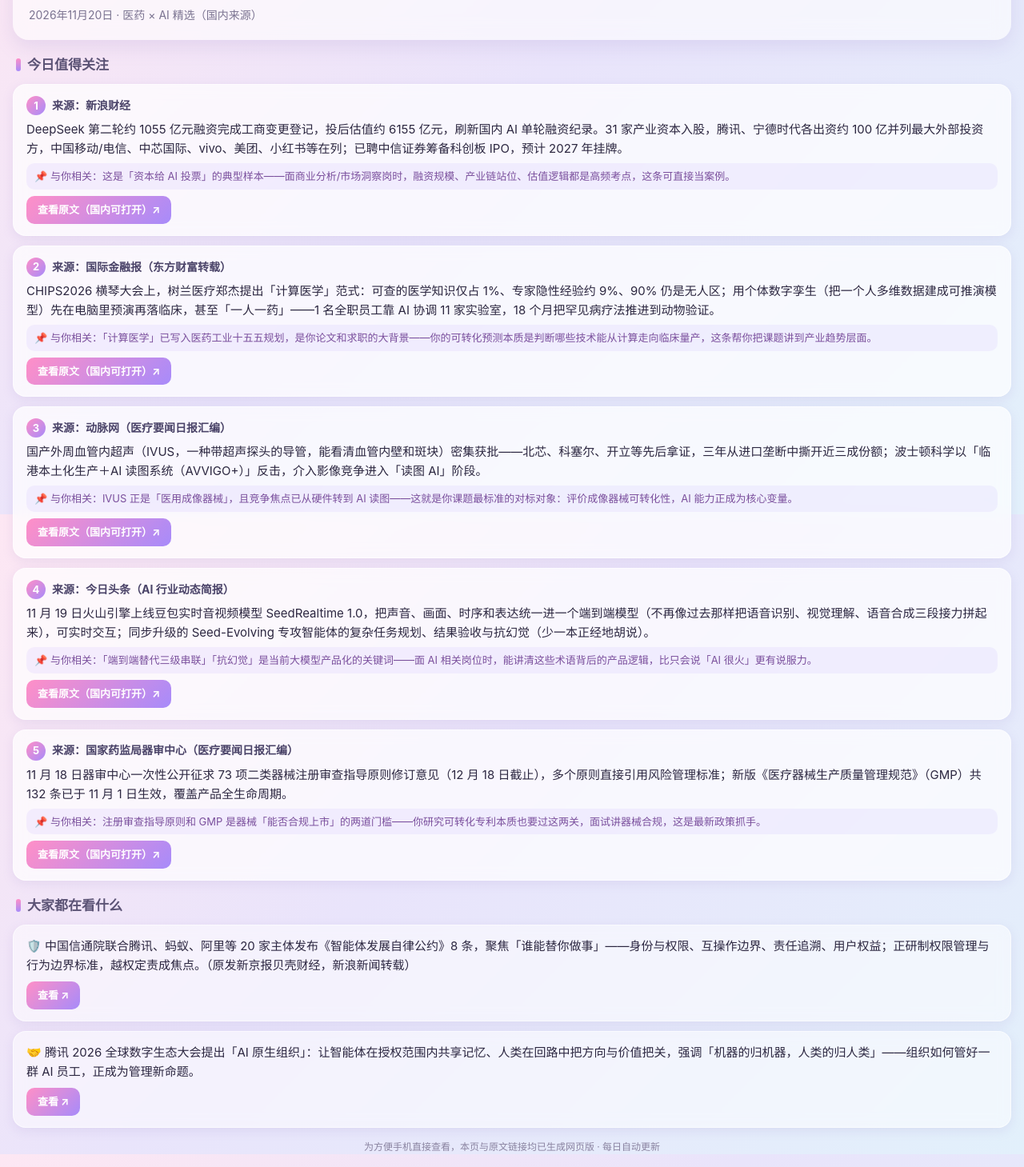
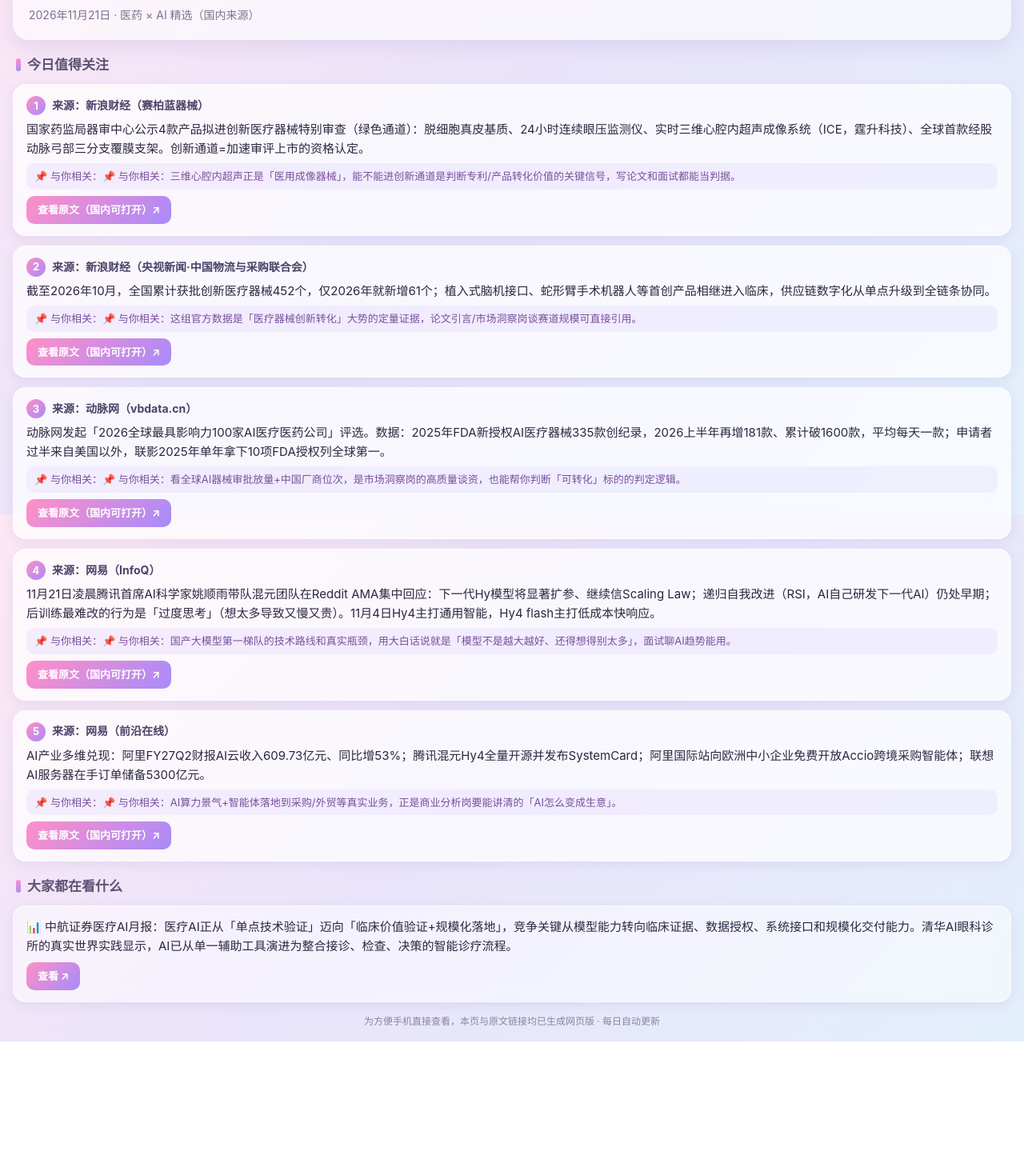
Before and after one commit to qiqi8-shiny/qqi_workbench, a plain HTML site: page digest/latest.html in a window 1280 px wide. Shown: the part 157-1616 px from the top of the page at 80% size. After the commit the page ends 1459 px from the top, so only its background shows below. Drawn offline with Linux system fonts and the light colour scheme.

Commit message:
feat: 自动同步 AI 日报 2026-11-21

```diff
--- a/digest/latest.html
+++ b/digest/latest.html
@@ -3,7 +3,7 @@
 <head>
 <meta charset="UTF-8">
 <meta name="viewport" content="width=device-width, initial-scale=1.0">
-<title>AI 日报 · 2026年11月20日</title>
+<title>AI 日报 · 2026年11月21日</title>
 <style>
   * { box-sizing: border-box; margin: 0; padding: 0; }
   body {
@@ -67,49 +67,45 @@
   <section id="p1" class="page active">
     <div class="hero">
       <h1>AI 日报</h1>
-      <div class="date">2026年11月20日 · 医药 × AI 精选（国内来源）</div>
+      <div class="date">2026年11月21日 · 医药 × AI 精选（国内来源）</div>
     </div>
     <div class="sectitle"><span class="bar"></span>今日值得关注</div>
 
         <article class="card">
-          <div class="meta"><span class="num">1</span><span class="src">来源：新浪财经</span></div>
-          <p class="sum">DeepSeek 第二轮约 1055 亿元融资完成工商变更登记，投后估值约 6155 亿元，刷新国内 AI 单轮融资纪录。31 家产业资本入股，腾讯、宁德时代各出资约 100 亿并列最大外部投资方，中国移动/电信、中芯国际、vivo、美团、小红书等在列；已聘中信证券筹备科创板 IPO，预计 2027 年挂牌。</p>
-          <div class="rel">📌 与你相关：这是「资本给 AI 投票」的典型样本——面商业分析/市场洞察岗时，融资规模、产业链站位、估值逻辑都是高频考点，这条可直接当案例。</div>
-          <a class="linkbtn" href="https://finance.sina.com.cn/jjxw/2026-11-20/doc-inizixmi5693104.shtml" target="_blank" rel="noopener">查看原文（国内可打开）↗</a>
+          <div class="meta"><span class="num">1</span><span class="src">来源：新浪财经（赛柏蓝器械）</span></div>
+          <p class="sum">国家药监局器审中心公示4款产品拟进创新医疗器械特别审查（绿色通道）：脱细胞真皮基质、24小时连续眼压监测仪、实时三维心腔内超声成像系统（ICE，霆升科技）、全球首款经股动脉弓部三分支覆膜支架。创新通道=加速审评上市的资格认定。</p>
+          <div class="rel">📌 与你相关：📌 与你相关：三维心腔内超声正是「医用成像器械」，能不能进创新通道是判断专利/产品转化价值的关键信号，写论文和面试都能当判据。</div>
+          <a class="linkbtn" href="https://finance.sina.cn/2026-11-20/detail-inizkura3959375.d.html" target="_blank" rel="noopener">查看原文（国内可打开）↗</a>
         </article>
         <article class="card">
-          <div class="meta"><span class="num">2</span><span class="src">来源：国际金融报（东方财富转载）</span></div>
-          <p class="sum">CHIPS2026 横琴大会上，树兰医疗郑杰提出「计算医学」范式：可查的医学知识仅占 1%、专家隐性经验约 9%、90% 仍是无人区；用个体数字孪生（把一个人多维数据建成可推演模型）先在电脑里预演再落临床，甚至「一人一药」——1 名全职员工靠 AI 协调 11 家实验室，18 个月把罕见病疗法推进到动物验证。</p>
-          <div class="rel">📌 与你相关：「计算医学」已写入医药工业十五五规划，是你论文和求职的大背景——你的可转化预测本质是判断哪些技术能从计算走向临床量产，这条帮你把课题讲到产业趋势层面。</div>
-          <a class="linkbtn" href="https://finance.eastmoney.com/a/202611193934940978.html" target="_blank" rel="noopener">查看原文（国内可打开）↗</a>
+          <div class="meta"><span class="num">2</span><span class="src">来源：新浪财经（央视新闻·中国物流与采购联合会）</span></div>
+          <p class="sum">截至2026年10月，全国累计获批创新医疗器械452个，仅2026年就新增61个；植入式脑机接口、蛇形臂手术机器人等首创产品相继进入临床，供应链数字化从单点升级到全链条协同。</p>
+          <div class="rel">📌 与你相关：📌 与你相关：这组官方数据是「医疗器械创新转化」大势的定量证据，论文引言/市场洞察岗谈赛道规模可直接引用。</div>
+          <a class="linkbtn" href="https://finance.sina.com.cn/jjxw/2026-11-20/doc-inizkuqx5525502.shtml" target="_blank" rel="noopener">查看原文（国内可打开）↗</a>
         </article>
         <article class="card">
-          <div class="meta"><span class="num">3</span><span class="src">来源：动脉网（医疗要闻日报汇编）</span></div>
-          <p class="sum">国产外周血管内超声（IVUS，一种带超声探头的导管，能看清血管内壁和斑块）密集获批——北芯、科塞尔、开立等先后拿证，三年从进口垄断中撕开近三成份额；波士顿科学以「临港本土化生产＋AI 读图系统（AVVIGO+）」反击，介入影像竞争进入「读图 AI」阶段。</p>
-          <div class="rel">📌 与你相关：IVUS 正是「医用成像器械」，且竞争焦点已从硬件转到 AI 读图——这就是你课题最标准的对标对象：评价成像器械可转化性，AI 能力正成为核心变量。</div>
-          <a class="linkbtn" href="http://mp.weixin.qq.com/s?__biz=MzY5MzUyMTI1NA==&amp;mid=2247483660&amp;idx=1&amp;sn=764138afd7a0f5f2a0a930b6e11fad57&amp;chksm=f55a6b660d50f34ead22e4817bfc617a9e576c31f7ef4bc4d1d1392de80cb59c8a9226da9b18#rd" target="_blank" rel="noopener">查看原文（国内可打开）↗</a>
+          <div class="meta"><span class="num">3</span><span class="src">来源：动脉网（vbdata.cn）</span></div>
+          <p class="sum">动脉网发起「2026全球最具影响力100家AI医疗医药公司」评选。数据：2025年FDA新授权AI医疗器械335款创纪录，2026上半年再增181款、累计破1600款，平均每天一款；申请者过半来自美国以外，联影2025年单年拿下10项FDA授权列全球第一。</p>
+          <div class="rel">📌 与你相关：📌 与你相关：看全球AI器械审批放量+中国厂商位次，是市场洞察岗的高质量谈资，也能帮你判断「可转化」标的的判定逻辑。</div>
+          <a class="linkbtn" href="https://www.vbdata.cn/1519105603" target="_blank" rel="noopener">查看原文（国内可打开）↗</a>
         </article>
         <article class="card">
-          <div class="meta"><span class="num">4</span><span class="src">来源：今日头条（AI 行业动态简报）</span></div>
-          <p class="sum">11 月 19 日火山引擎上线豆包实时音视频模型 SeedRealtime 1.0，把声音、画面、时序和表达统一进一个端到端模型（不再像过去那样把语音识别、视觉理解、语音合成三段接力拼起来），可实时交互；同步升级的 Seed-Evolving 专攻智能体的复杂任务规划、结果验收与抗幻觉（少一本正经地胡说）。</p>
-          <div class="rel">📌 与你相关：「端到端替代三级串联」「抗幻觉」是当前大模型产品化的关键词——面 AI 相关岗位时，能讲清这些术语背后的产品逻辑，比只会说「AI 很火」更有说服力。</div>
-          <a class="linkbtn" href="https://www.toutiao.com/a7710027062827827739" target="_blank" rel="noopener">查看原文（国内可打开）↗</a>
+          <div class="meta"><span class="num">4</span><span class="src">来源：网易（InfoQ）</span></div>
+          <p class="sum">11月21日凌晨腾讯首席AI科学家姚顺雨带队混元团队在Reddit AMA集中回应：下一代Hy模型将显著扩参、继续信Scaling Law；递归自我改进（RSI，AI自己研发下一代AI）仍处早期；后训练最难改的行为是「过度思考」（想太多导致又慢又贵）。11月4日Hy4主打通用智能，Hy4 flash主打低成本快响应。</p>
+          <div class="rel">📌 与你相关：📌 与你相关：国产大模型第一梯队的技术路线和真实瓶颈，用大白话说就是「模型不是越大越好、还得想得别太多」，面试聊AI趋势能用。</div>
+          <a class="linkbtn" href="https://www.163.com/dy/article/LC8FIH9F0511D3QS.html" target="_blank" rel="noopener">查看原文（国内可打开）↗</a>
         </article>
         <article class="card">
-          <div class="meta"><span class="num">5</span><span class="src">来源：国家药监局器审中心（医疗要闻日报汇编）</span></div>
-          <p class="sum">11 月 18 日器审中心一次性公开征求 73 项二类器械注册审查指导原则修订意见（12 月 18 日截止），多个原则直接引用风险管理标准；新版《医疗器械生产质量管理规范》（GMP）共 132 条已于 11 月 1 日生效，覆盖产品全生命周期。</p>
-          <div class="rel">📌 与你相关：注册审查指导原则和 GMP 是器械「能否合规上市」的两道门槛——你研究可转化专利本质也要过这两关，面试讲器械合规，这是最新政策抓手。</div>
-          <a class="linkbtn" href="http://mp.weixin.qq.com/s?__biz=MzY5MzUyMTI1NA==&amp;mid=2247483660&amp;idx=1&amp;sn=764138afd7a0f5f2a0a930b6e11fad57&amp;chksm=f55a6b660d50f34ead22e4817bfc617a9e576c31f7ef4bc4d1d1392de80cb59c8a9226da9b18#rd" target="_blank" rel="noopener">查看原文（国内可打开）↗</a>
+          <div class="meta"><span class="num">5</span><span class="src">来源：网易（前沿在线）</span></div>
+          <p class="sum">AI产业多维兑现：阿里FY27Q2财报AI云收入609.73亿元、同比增53%；腾讯混元Hy4全量开源并发布SystemCard；阿里国际站向欧洲中小企业免费开放Accio跨境采购智能体；联想AI服务器在手订单储备5300亿元。</p>
+          <div class="rel">📌 与你相关：📌 与你相关：AI算力景气+智能体落地到采购/外贸等真实业务，正是商业分析岗要能讲清的「AI怎么变成生意」。</div>
+          <a class="linkbtn" href="https://www.163.com/dy/article/LC7L4UKP05569XIR.html" target="_blank" rel="noopener">查看原文（国内可打开）↗</a>
         </article>
     <div class="sectitle"><span class="bar"></span>大家都在看什么</div>
 
         <article class="card sub">
-          <p class="sum">🛡️ 中国信通院联合腾讯、蚂蚁、阿里等 20 家主体发布《智能体发展自律公约》8 条，聚焦「谁能替你做事」——身份与权限、互操作边界、责任追溯、用户权益；正研制权限管理与行为边界标准，越权定责成焦点。（原发新京报贝壳财经，新浪新闻转载）</p>
-          <a class="linkbtn" href="http://mp.weixin.qq.com/s?__biz=MzA4NDk2NjM3MQ==&amp;mid=2650660563&amp;idx=1&amp;sn=698c319b0e3017cee45bd297cb0dc516&amp;chksm=8643746afe100017fcaa79081d887fe047ad479314d479d795599ab0981bdd2b1cc540d46304#rd" target="_blank" rel="noopener">查看 ↗</a>
-        </article>
-        <article class="card sub">
-          <p class="sum">🤝 腾讯 2026 全球数字生态大会提出「AI 原生组织」：让智能体在授权范围内共享记忆、人类在回路中把方向与价值把关，强调「机器的归机器，人类的归人类」——组织如何管好一群 AI 员工，正成为管理新命题。</p>
-          <a class="linkbtn" href="https://www.qbitai.com/2026/11/508586.html" target="_blank" rel="noopener">查看 ↗</a>
+          <p class="sum">📊 中航证券医疗AI月报：医疗AI正从「单点技术验证」迈向「临床价值验证+规模化落地」，竞争关键从模型能力转向临床证据、数据授权、系统接口和规模化交付能力。清华AI眼科诊所的真实世界实践显示，AI已从单一辅助工具演进为整合接诊、检查、决策的智能诊疗流程。</p>
+          <a class="linkbtn" href="https://finance.sina.com.cn/stock/zqgd/2026-11-10/doc-iniyfeck9446564.shtml" target="_blank" rel="noopener">查看 ↗</a>
         </article>
     <div class="foot">为方便手机直接查看，本页与原文链接均已生成网页版 · 每日自动更新</div>
   </section>
@@ -124,16 +120,16 @@
     <div class="sectitle"><span class="bar"></span>今日发现的好用 Skill（推荐，按需安装）</div>
 
         <article class="card rec">
-          <div class="meta"><span class="tag-rec">推荐</span><span class="src">data-insight-analyst</span></div>
-          <p class="sum">商业数据分析助手：上传 Excel/CSV，按「确认口径→查数据质量→算关键指标→归因→结论建议」五步流程分析，产出数据概览、指标表、趋势洞察与图表；所有数字严格来自你的数据，不编造不估算，样本不足如实标注。</p>
-          <div class="rel">💡 为什么推荐：对口你求职的商业分析/市场洞察岗，也契合你「数字必须能对上」的习惯；拿真实表格练手很顺手。</div>
-          <p class="hint">需要安装请回复我「装 data-insight-analyst」。</p>
+          <div class="meta"><span class="tag-rec">推荐</span><span class="src">pubmed-literature-review</span></div>
+          <p class="sum">输入医学研究主题或关键词，自动检索 PubMed 真实文献，撰写含研究现状、评述、方法优缺点与研究展望的中文医学综述，参考文献来自检索结果，输出可溯源的 txt 报告。</p>
+          <div class="rel">💡 为什么推荐：对口你「医用成像器械」综述写作：能快速拉出带真实引用的综述框架。但按你的红线，AI 生成的引用务必逐条回原文核对，不能直接用。</div>
+          <p class="hint">需要安装请回复我「装 pubmed-literature-review」。</p>
         </article>
         <article class="card rec">
-          <div class="meta"><span class="tag-rec">推荐</span><span class="src">patent-prior-art-search</span></div>
-          <p class="sum">现有技术检索与专利性分析：为技术方案制定检索策略、构造检索式、查新、筛对比文件，做新颖性/创造性分析与 FTO 侵权风险排查，输出可溯源的检索报告。</p>
-          <div class="rel">💡 为什么推荐：对口你「可转化专利预测」课题，补上查新与专利性判断这一环，比单纯检索更适合评估转化价值。</div>
-          <p class="hint">需要安装请回复我「装 patent-prior-art-search」。</p>
+          <div class="meta"><span class="tag-rec">推荐</span><span class="src">doc-processor</span></div>
+          <p class="sum">专注文档处理的助手层 Skill，覆盖 Word/PDF/Markdown/飞书文档/扫描件与各类文本，做摘要、改写、翻译、排版、校对、多版本对比；铁律是忠于原文、区分「原文」与「加工」、逐项核对数字日期金额编号。</p>
+          <div class="rel">💡 为什么推荐：你最在意「数字必须对得上」。这个 Skill 把逐项核对数字/日期写进铁律，适合论文、报告定稿前做可溯源的自查。</div>
+          <p class="hint">需要安装请回复我「装 doc-processor」。</p>
         </article>
     <div class="sectitle"><span class="bar"></span>⭐ 重要 Skill 参考（按你毕设/求职方向精选）</div>
     <div class="note">📋 这份清单覆盖你「毕设（专利+综述+ML）+ 医药专业 + 求职商业分析」方向，列得比较全。你告诉我哪些无关，我再删。已剔除：病理切片、癌症影像下载、以及纯生物信息学/基因组/量子/天文/材料/湿实验机器人等明显无关项。</div>
```
